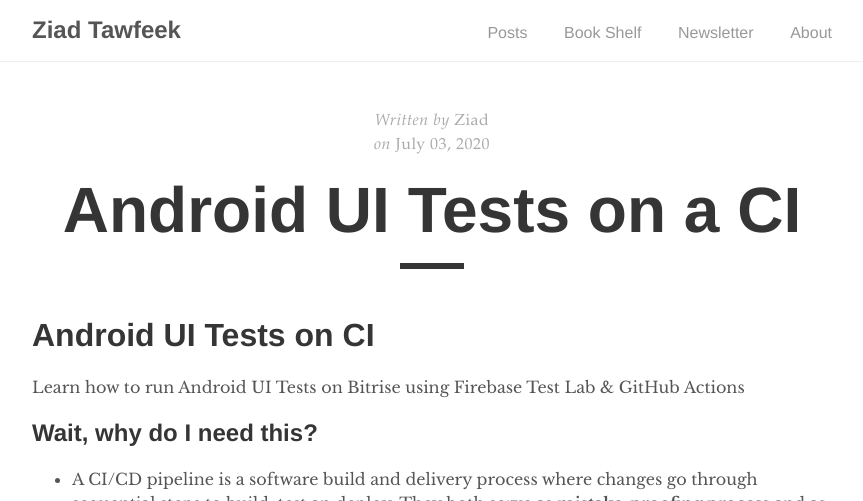
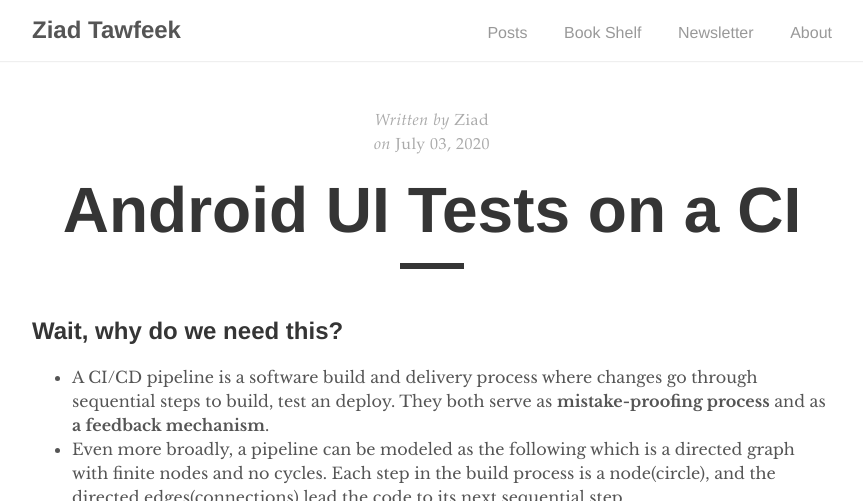
Before and after one commit to ziadtawfeek/web, a Jekyll site: the page built from _posts/2020-07-03-android-ui-tests-ci.md, in a window 1280 px wide and 900 px high, cut to the strip 0-501 px from the top of the window. Shown: the whole strip, without its empty margins (208-1071 px from the left). Built offline with Jekyll 4.4.1, drawn with Linux system fonts in a browser that asks for light colours.

Commit message:
Update 2020-07-03-android-ui-tests-ci.md

```diff
--- a/_posts/2020-07-03-android-ui-tests-ci.md
+++ b/_posts/2020-07-03-android-ui-tests-ci.md
@@ -4,11 +4,9 @@ title:  "Android UI Tests on a CI"
 author: "Ziad"
 comments: false
 ---
-# Android UI Tests on CI
 
-Learn how to run Android UI Tests on Bitrise using Firebase Test Lab & GitHub Actions
 
-## Wait, why do I need this?
+## Wait, why do we need this?
 
 - A CI/CD pipeline is a software build and delivery process where changes go through sequential steps to build, test an deploy. They both serve as **mistake-proofing process** and as **a feedback mechanism**.
 - Even more broadly, a pipeline can be modeled as the following which is a directed graph with finite nodes and no cycles. Each step in the build process is a node(circle), and the directed edges(connections) lead the code to its next sequential step.
```
